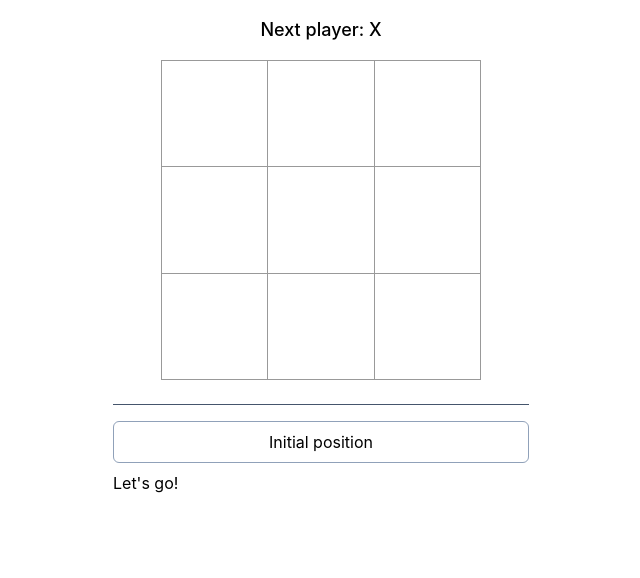
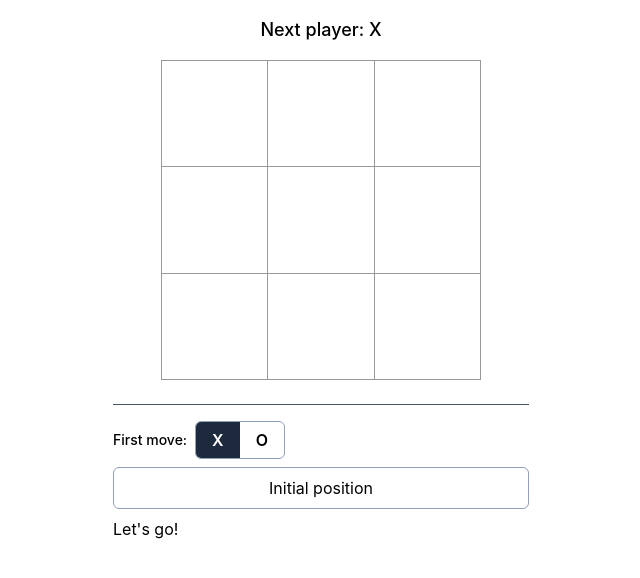
Before and after one commit to ibqn/lev-tic-tac-toe, a React (Vite) app: page / in a window 1280 px wide. Shown: the top 578 px of the page, without its empty margins (319-959 px from the left). Built offline with nearby package versions, Linux system fonts and the light colour scheme.

Commit message:
feat: add first player selection and refactor move logic in Game component

```diff
--- a/src/components/game.tsx
+++ b/src/components/game.tsx
@@ -1,26 +1,35 @@
 import { useMemo, useState } from 'react'
 import { Board } from '@/components/board'
 import type { SquareType } from '@/types'
+import { cn } from '@/utils/class-names'
 import { calculateWinner, isDraw } from '@/utils/game'
 
 export const Game = () => {
   const [squares, setSquares] = useState<SquareType[]>(Array(9).fill(null))
   const [move, setMove] = useState(0)
   const [history, setHistory] = useState<number[]>([])
+  const [firstPlayer, setFirstPlayer] = useState<SquareType>('X')
 
   const winner = useMemo(() => calculateWinner(squares), [squares])
-  const isXNext = move % 2 === 0
+
+  const secondPlayer: SquareType = firstPlayer === 'X' ? 'O' : 'X'
+  const playerForMove = (moveIndex: number): SquareType => (moveIndex % 2 === 0 ? firstPlayer : secondPlayer)
 
   const status = winner?.winner
     ? `Winner: ${winner.winner}`
     : isDraw(squares)
       ? 'Draw!'
-      : `Next player: ${isXNext ? 'X' : 'O'}`
+      : `Next player: ${playerForMove(move)}`
 
   const initialPosition = () => {
     setSquares(Array(9).fill(null))
     setMove(0)
     setHistory([])
+  }
+
+  const handleFirstPlayer = (player: SquareType) => {
+    setFirstPlayer(player)
+    initialPosition()
   }
 
   const handleSquare = (index: number) => {
@@ -29,7 +38,7 @@ export const Game = () => {
     }
     const nextHistory = [...history.slice(0, move), index]
     const nextSquares = squares.slice()
-    nextSquares[index] = move % 2 === 0 ? 'X' : 'O'
+    nextSquares[index] = playerForMove(move)
     setHistory(nextHistory)
     setSquares(nextSquares)
     setMove(nextHistory.length)
@@ -38,10 +47,13 @@ export const Game = () => {
   const jumpTo = (index: number) => {
     setMove(index + 1)
     setSquares(
-      history.slice(0, index + 1).reduce((position, currentMove, moveIndex) => {
-        position[currentMove] = moveIndex % 2 === 0 ? 'X' : 'O'
-        return position
-      }, Array(9).fill(null) as SquareType[])
+      history.slice(0, index + 1).reduce(
+        (position, currentMove, moveIndex) => {
+          position[currentMove] = playerForMove(moveIndex)
+          return position
+        },
+        Array(9).fill(null) as SquareType[]
+      )
     )
   }
 
@@ -58,6 +70,23 @@ export const Game = () => {
       <div className="w-full border-t border-slate-600"></div>
 
       <div className="flex w-full flex-col gap-2">
+        <div className="flex items-center gap-2">
+          <span className="text-sm font-medium">First move:</span>
+          <div className="flex overflow-hidden rounded-md border border-slate-400">
+            {(['X', 'O'] as const).map((player) => (
+              <button
+                key={player}
+                onClick={() => handleFirstPlayer(player)}
+                className={cn(
+                  'px-4 py-1.5 font-semibold transition-colors',
+                  firstPlayer === player ? 'bg-slate-800 text-white' : 'hover:bg-slate-100 active:bg-slate-200'
+                )}
+              >
+                {player}
+              </button>
+            ))}
+          </div>
+        </div>
         <button
           onClick={initialPosition}
           className="rounded-md border border-slate-400 px-4 py-2 hover:bg-slate-100 active:bg-slate-200"
@@ -74,7 +103,7 @@ export const Game = () => {
                     onClick={() => jumpTo(index)}
                     className="rounded-md border border-slate-300 px-3 py-1.5 hover:bg-slate-100 active:bg-slate-200"
                   >
-                    {index + 1}. {index % 2 === 0 ? 'X' : 'O'}-{historyMove + 1}
+                    {index + 1}. {playerForMove(index)}-{historyMove + 1}
                   </button>
                 </li>
               ))}
```
